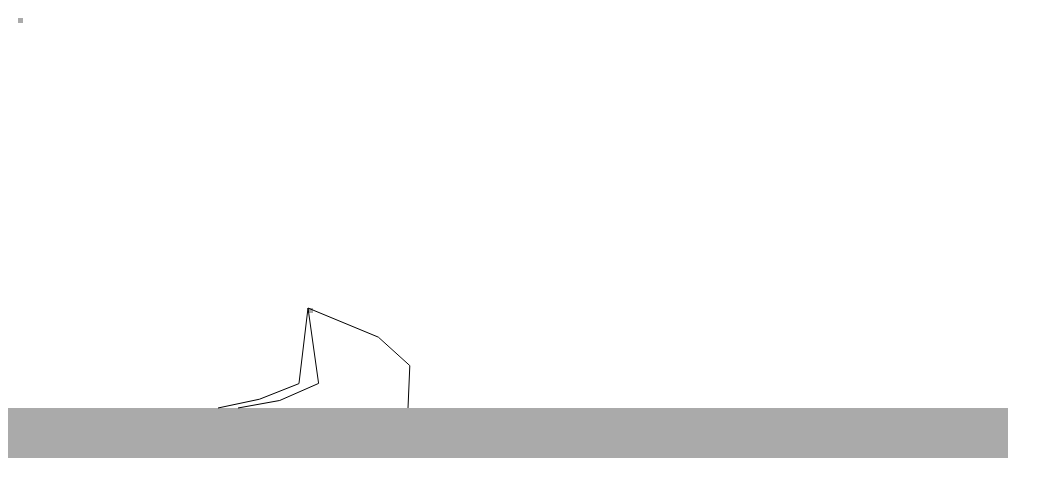
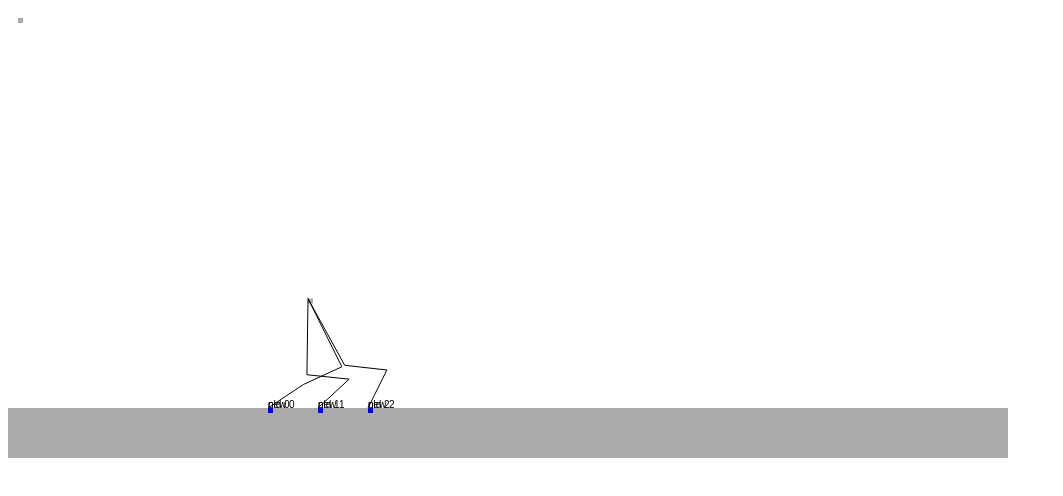
Before and after one commit to steenstn/go_game, a website: page spider.html in a window 1280 px wide. Shown: the whole page, without its empty margins (0-1063 px from the left). Drawn offline with Linux system fonts and the light colour scheme.

Commit message:
Some spider progress, but less spider now

```diff
--- a/client/spider.js
+++ b/client/spider.js
@@ -1,6 +1,10 @@
 // https://www.researchgate.net/publication/220632147_FABRIK_A_fast_iterative_solver_for_the_Inverse_Kinematics_problem
 
 let armLength = 50;
+
+let distance = (a, b) => {
+    return Math.sqrt((a.x - b.x)*(a.x-b.x) + (a.y - b.y)*(a.y-b.y));
+};
 
 let getDistancesBetweenPoints = (points) => {
   let distances = []
@@ -87,7 +91,6 @@ class Spider {
     this.arms = [];
     this.distances = [];
     this.targets = [];
-    this.currentTargetsPositions = [];
     let numArms = 3;
     let arm_length = 30;
     for(let i = 0; i < numArms; i++) {
@@ -122,9 +125,27 @@ let updateTargets = (targets, origin) => {
   });
 }
 
-let distance = (a, b) => {
-    return Math.sqrt((a.x - b.x)*(a.x-b.x) + (a.y - b.y)*(a.y-b.y));
-};
+/*
+
+0 1 2 3 4
+
+
+-1 -0.5 0 0.5 1
+
+
+ */
+let getNewTargets = (targets, origin) => {
+  // TODO allocate right away
+  let newTargets = [];
+
+  targets.forEach((t, i) => {
+      let normalizedI = i/(targets.length);
+      let optimalDiff = origin.x-40+normalizedI*150;
+      let diff = origin.x-t.x;
+        newTargets.push({x:optimalDiff, y:400});
+  });
+  return newTargets;
+}
 
 /*
  Interpolate between p0, p1, p2 with with t = 0-1
--- a/spider.html
+++ b/spider.html
@@ -16,7 +16,16 @@
     let idleTimer = 0;
     let target = {x: 10, y:10};
     let currentTarget = {x:target.x, y:target.y};
-    let progress = 0;
+
+    let progress = [];
+    let oldTargets = [];
+    let shouldReach = [];
+    spider.targets.forEach(t => {
+      shouldReach.push(true);
+      progress.push(0)
+      oldTargets.push({x:t.x, y:t.y});
+    });
+
     //let dists = getDistancesBetweenPoints(lols);
 /*    addEventListener("mousemove", (e) => {
         target.x = e.clientX;
@@ -83,20 +92,50 @@
         spider.moveBody(spider.body.x, spider.body.y+2);
       }
 
-      if(distance(currentTarget, target) > 4) {
+ /*     if(distance(currentTarget, target) > 4) {
         currentTarget.x = lerp(currentTarget.x, target.x, easeOutQuad(progress));
         currentTarget.y = lerp(currentTarget.y, target.y, easeOutQuad(progress));
         progress = progress >= 1 ? 1 : progress+0.01;
       } else {
         progress = 0;
       }
+*/
+
+      if(keysDown.keys.length == 0 && shouldReach.some(sr => sr == true) == false) {
+
+        spider.moveBody(spider.body.x, spider.body.y+Math.sin(idleTimer)*0.5);
+      }
+      //updateTargets(spider.targets, spider.body);
+      let newTargets = getNewTargets(spider.targets, spider.body);
+
+
+
+      for(let i = 0; i < spider.targets.length; i++) {
+        if(distance(spider.targets[i], newTargets[i]) > 30 && Math.random() > 0.6 && shouldReach.filter(i => !i).length >= 2) {
+          shouldReach[i] = true;
+        }
+        if(shouldReach[i]) {
+          //spider.targets[i].x = lerp(spider.targets[i].x, newTargets[i].x, easeOutQuad(progress[i]));
+          spider.targets[i].x = bezier(progress[i], oldTargets[i].x,newTargets[i].x, newTargets[i].x);
+          spider.targets[i].y = bezier(progress[i], oldTargets[i].y,newTargets[i].y-60, newTargets[i].y);
+
+          progress[i] = progress[i] >= 1 ? 1 : progress[i]+0.04;
+
+          if(distance(spider.targets[i], newTargets[i]) < 2) {
+            oldTargets[i] = {x:spider.targets[i].x, y:spider.targets[i].y};
+
+            progress[i] = 0;
+            shouldReach[i] = false;
+          }
+        }
+
+
+      }
+      //fabrik(lols, dists, currentTarget)
 
       for(let i = 0; i < spider.arms.length; i++) {
         fabrik(spider.arms[i], spider.distances[i], spider.targets[i]);
       }
-      updateTargets(spider.targets, spider.body);
-      //fabrik(lols2, dists, currentTarget)
-
 
 
 
@@ -114,6 +153,21 @@
         });
         ctx.stroke();
       });
+      newTargets.forEach((nt, i) => {
+      ctx.fillStyle = "#0f0"
+        ctx.fillRect(nt.x,nt.y, 5,5)
+        ctx.fillStyle = "#000";
+        ctx.fillText("new " + i, nt.x,nt.y);
+      });
+
+      oldTargets.forEach((nt, i) => {
+      ctx.fillStyle = "#0f0"
+        ctx.fillRect(nt.x,nt.y, 5,5)
+        ctx.fillStyle = "#000";
+        ctx.fillText("old " + i, nt.x,nt.y);
+      });
+      ctx.fillStyle = "#00f"
+      spider.targets.forEach(nt => ctx.fillRect(nt.x,nt.y, 5,5));
       /*ctx.beginPath();
       lols.forEach(l => {
         ctx.lineTo(l.x,l.y);
@@ -128,6 +182,7 @@
     }
 
     gameLoop();
+
     </script>
     </body>
 </html>
```
